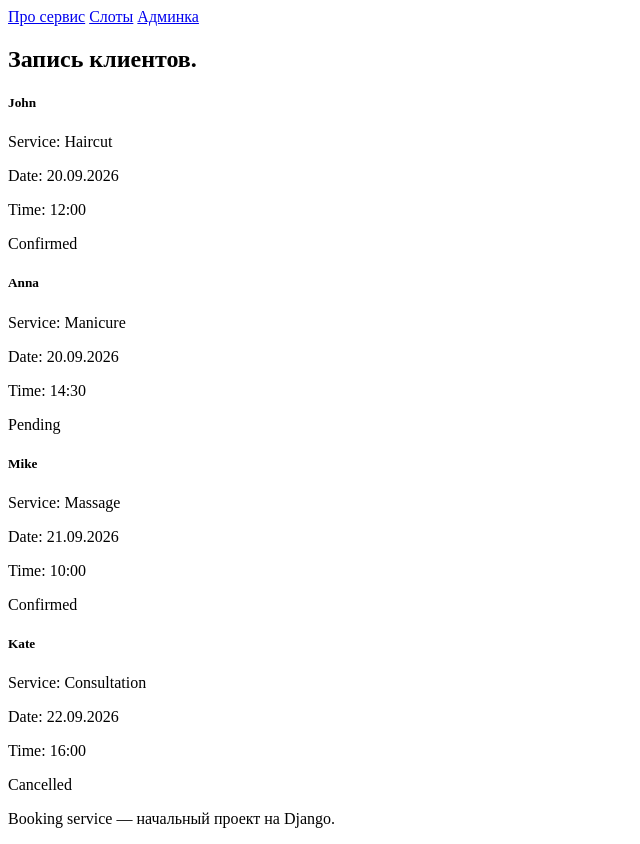
After one commit to GaiuTarasFedor/booking_service, a Django app: page /bookings/ in a window 1280 px wide. The commit adds this page. Shown: the whole page, without its empty margins (0-640 px from the left). Run offline with Django 5.2, Linux system fonts and the light colour scheme.

Commit message:
wip: промежуточный коммит по домашнему заданию

```diff
--- /dev/null
+++ b/src/booking_manager/data.py
@@ -0,0 +1,23 @@
+SERVICES = [
+    {"id": 1, "name": "Haircut", "duration": 60, "price": 30, "category": "Hair"},
+    {"id": 2, "name": "Beard Trim", "duration": 30, "price": 15, "category": "Hair"},
+    {"id": 3, "name": "Manicure", "duration": 45, "price": 25, "category": "Nails"},
+    {"id": 4, "name": "Massage", "duration": 90, "price": 50, "category": "Wellness"},
+    {"id": 5, "name": "Consultation", "duration": 30, "price": 20, "category": "Other"}
+]
+
+SPECIALISTS = [
+    {"id": 1, "name": "Alice Brown", "speciality": "Hair Stylist", "experience": 5},
+    {"id": 2, "name": "Bob Smith", "speciality": "Barber", "experience": 7},
+    {"id": 3, "name": "Diana Green", "speciality": "Nail Artist", "experience": 3},
+    {"id": 4, "name": "Charlie White", "speciality": "Massage Therapist", "experience": 6}
+]
+
+BOOKINGS = [
+    {"id": 1, "client": "John", "service": "Haircut", "date": "20.09.2026", "time": "12:00", "status": "confirmed"},
+    {"id": 2, "client": "Anna", "service": "Manicure", "date": "20.09.2026", "time": "14:30", "status": "pending"},
+    {"id": 3, "client": "Mike", "service": "Massage", "date": "21.09.2026", "time": "10:00", "status": "confirmed"},
+    {"id": 4, "client": "Kate", "service": "Consultation", "date": "22.09.2026", "time": "16:00", "status": "cancelled"}
+]
+
+TIME_SLOTS = []
--- a/src/booking_manager/templates/booking_manager/base.html
+++ b/src/booking_manager/templates/booking_manager/base.html
@@ -3,6 +3,8 @@
 <head>
     <meta charset="utf-8">
     <meta name="viewport" content="width=device-width, initial-scale=1">
+    <script src="https://cdn.jsdelivr.net/npm/@popperjs/core@2.11.8/dist/umd/popper.min.js" integrity="sha384-I7E8VVD/ismYTF4hNIPjVp/Zjvgyol6VFvRkX/vR+Vc4jQkC+hVqc2pM8ODewa9r" crossorigin="anonymous"></script>
+    <script src="https://cdn.jsdelivr.net/npm/bootstrap@5.3.8/dist/js/bootstrap.min.js" integrity="sha384-G/EV+4j2dNv+tEPo3++6LCgdCROaejBqfUeNjuKAiuXbjrxilcCdDz6ZAVfHWe1Y" crossorigin="anonymous"></script>
     <title>{% block title %}Booking service{% endblock %}</title>
 </head>
 <body>
--- /dev/null
+++ b/src/booking_manager/templates/booking_manager/bookings.html
@@ -0,0 +1,25 @@
+{% extends "booking_manager/base.html" %}
+
+{% block title %}Booking service{% endblock %}
+
+{% block content %}
+    <h2>Запись клиентов.</h2>
+
+    {% for booking in bookings %}
+        <div class="card">
+            <div class="card-body">
+                <h5 class="card-title">{{ booking.client }}</h5>
+                <p class="card-text">Service: {{ booking.service }}</p>
+                <p class="card-text">Date: {{ booking.date }}</p>
+                <p class="card-text">Time: {{ booking.time }}</p>
+                    {% if booking.status == "confirmed" %}
+                        <span class="badge bg-success">Confirmed</span>
+                    {% elif booking.status == "pending" %}
+                        <span class="badge bg-warning text-dark">Pending</span>
+                    {% elif booking.status == "cancelled" %}
+                        <span class="badge bg-danger">Cancelled</span>
+                    {% endif %}
+            </div>
+        </div>
+    {% endfor %}
+{% endblock %}
--- a/src/booking_manager/urls.py
+++ b/src/booking_manager/urls.py
@@ -8,5 +8,8 @@ app_name = "booking_manager"
 
 urlpatterns = [
     path("", views.index, name="index"),
-    path("slots/", views.slot_list, name="slot_list")
+    path("slots/", views.slot_list, name="slot_list"),
+    path("services/", views.service_list, name="services"),
+    path("specialists/", views.specialist_list, name="specialists"),
+    path("bookings/", views.booking_list, name="bookings"),
 ]
--- a/src/booking_manager/views.py
+++ b/src/booking_manager/views.py
@@ -4,6 +4,9 @@
 Каждое представление принимает HttpRequest и возвращает HttpResponse.
 """
 from django.shortcuts import render
+
+from .data import SERVICES, SPECIALISTS, BOOKINGS, TIME_SLOTS
+
 
 def index(request):
     """Главная страница: что это за сервис и какую задачу он решает."""
@@ -26,3 +29,30 @@ def slot_list(request):
         "booking_manager/slots.html",
         {"slots": slots, "total": len(slots)},
     )
+
+
+def service_list(request):
+    """Список доступных услуг."""
+    return render(
+        request,
+        "booking_manager/services.html",
+        {"services": SERVICES}
+    )
+
+
+def specialist_list(request):
+    """Список специалистов."""
+    return render(
+        request,
+        "booking_manager/specialists.html",
+        {"specialists": SPECIALISTS}
+    )
+
+
+def booking_list(request):
+    """Запись клиентов."""
+    return render(
+        request,
+        "booking_manager/bookings.html",
+        {"bookings": BOOKINGS}
+    )
```
Also changed, not shown: src/booking_manager/templates/booking_manager/services.html (added, +19 -0 lines), src/booking_manager/templates/booking_manager/specialists.html (added, +17 -0 lines), 1 other file.
